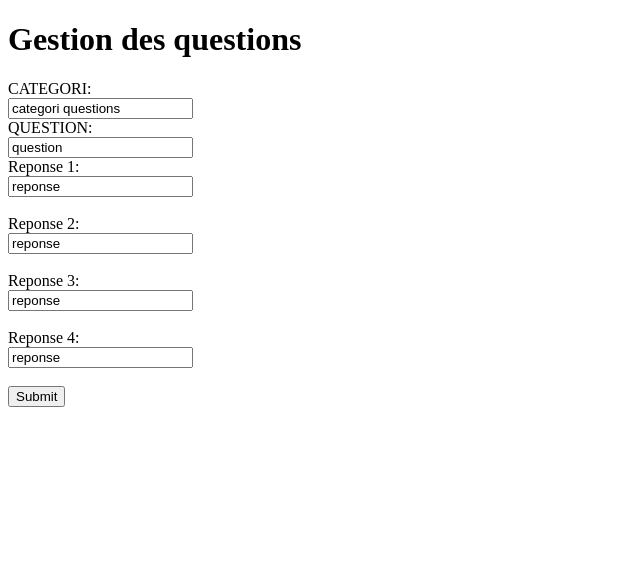
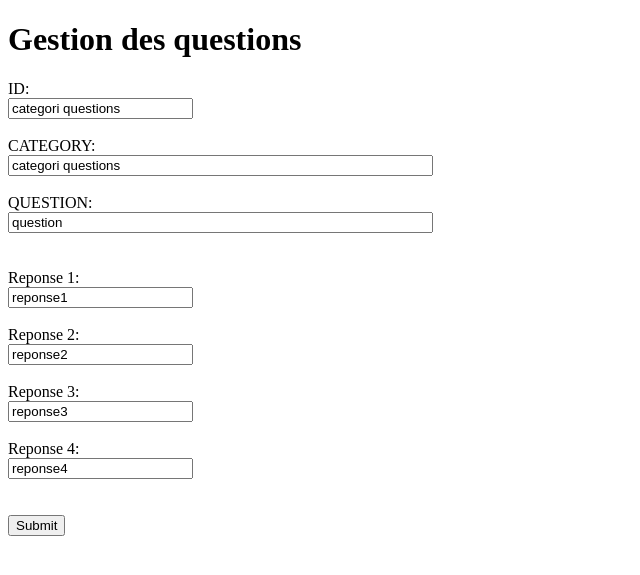
Before and after one commit to Vin2315/stagesimplone, a PHP site: page /views/formulaire_question.views.php in a window 1280 px wide. Shown: the top 575 px of the page, without its empty margins (0-640 px from the left). Run offline with PHP 8.4, Linux system fonts and the light colour scheme.

Commit message:
Formulaire

```diff
--- a/app/views/formulaire_question.views.php
+++ b/app/views/formulaire_question.views.php
@@ -13,28 +13,33 @@
     <h1>Gestion des questions </h1>
 
     <form action="formulaire_question.php" method="post">
-        <label for="">CATEGORI:</label><br>
-        <input type="categori" id="categori" name="categori" value="categori questions"><br>
+
+        <label for="id">ID:</label><br>
+        <input type="categori" id="categori" name="categori" value="categori questions"><br><br>
+
+
+        <label for="category">CATEGORY:</label><br>
+        <input type="categori" size="50" id="categori" name="categori" value="categori questions"><br><br>
 
 
         <label for="question">QUESTION:</label><br>
-        <input type="text" id="question" name="question" value="question"><br>
+        <input type="text" size="50" id="question" name="question" value="question"><br><br><br>
 
 
         <label for="reponse_1">Reponse 1:</label><br>
-        <input type="text" id="lname" name="lname" value="reponse"><br><br>
+        <input type="text" id="lname" name="lname" value="reponse1"><br><br>
 
 
-        <label for="reponse_1">Reponse 2:</label><br>
-        <input type="text" id="lname" name="lname" value="reponse"><br><br>
+        <label for="reponse_2">Reponse 2:</label><br>
+        <input type="text" id="lname" name="lname" value="reponse2"><br><br>
 
 
-        <label for="reponse_1">Reponse 3:</label><br>
-        <input type="text" id="lname" name="lname" value="reponse"><br><br>
+        <label for="reponse_3">Reponse 3:</label><br>
+        <input type="text" id="lname" name="lname" value="reponse3"><br><br>
 
 
-        <label for="reponse_1">Reponse 4:</label><br>
-        <input type="text" id="lname" name="lname" value="reponse"><br><br>
+        <label for="reponse_4">Reponse 4:</label><br>
+        <input type="text" id="lname" name="lname" value="reponse4"><br><br><br>
 
 
         <input type="submit" value="Submit">
```
